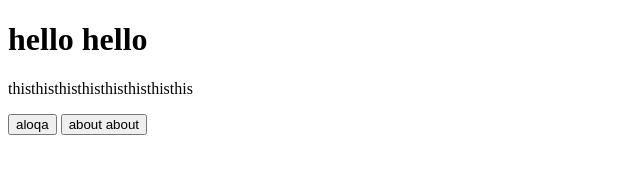
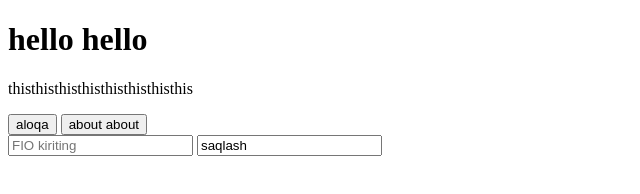
Before and after one commit to muhammadali-08/muhammadali, a plain HTML site: page index.html in a window 1280 px wide. Shown: the whole page, without its empty margins (0-640 px from the left). Drawn offline with Linux system fonts and the light colour scheme.

Commit message:
index faylga input qoshildi

```diff
--- a/index.html
+++ b/index.html
@@ -10,5 +10,8 @@
    <p>thisthisthisthisthisthisthisthis</p>
    <button>aloqa</button>
    <button>about about</button>
+   <br>
+   <input type="text" placeholder="FIO kiriting">
+   <input type="text" value="saqlash">
 </body>
 </html>
```
